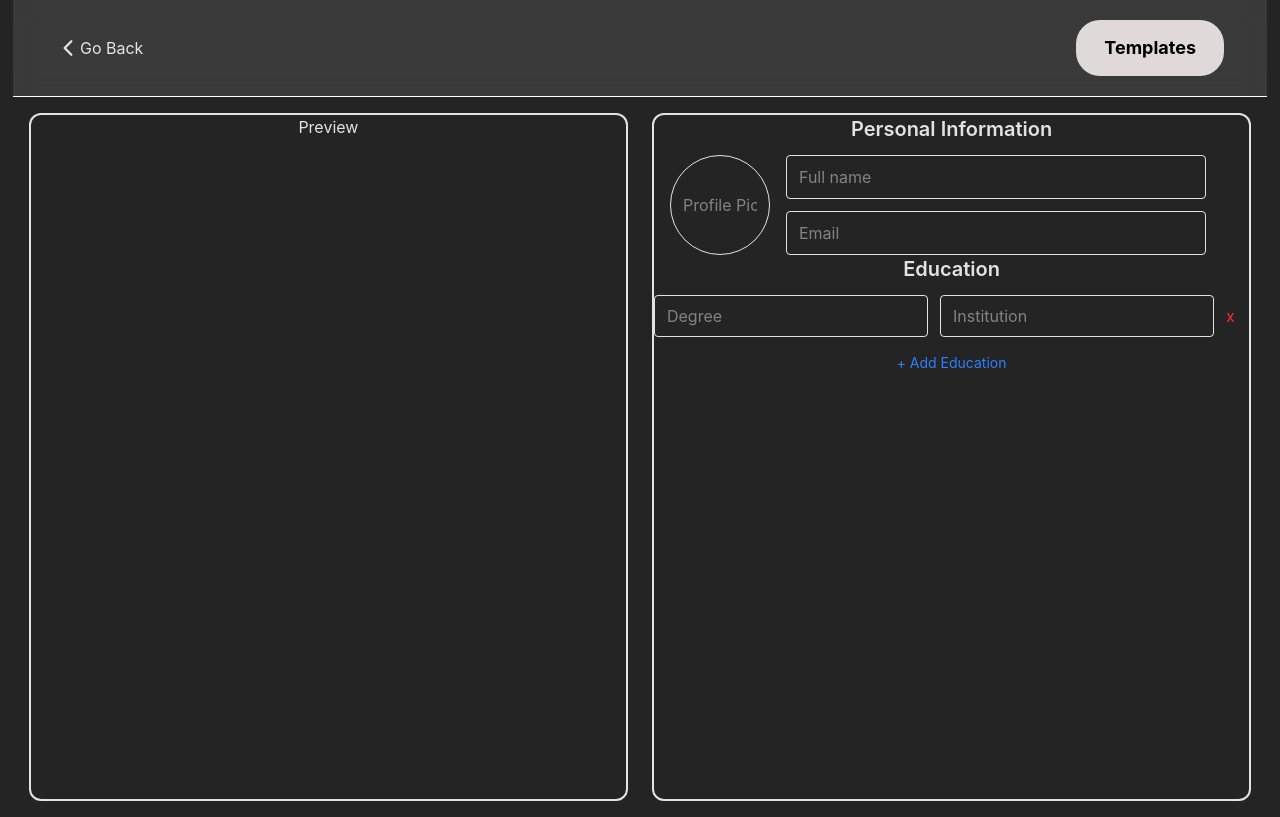
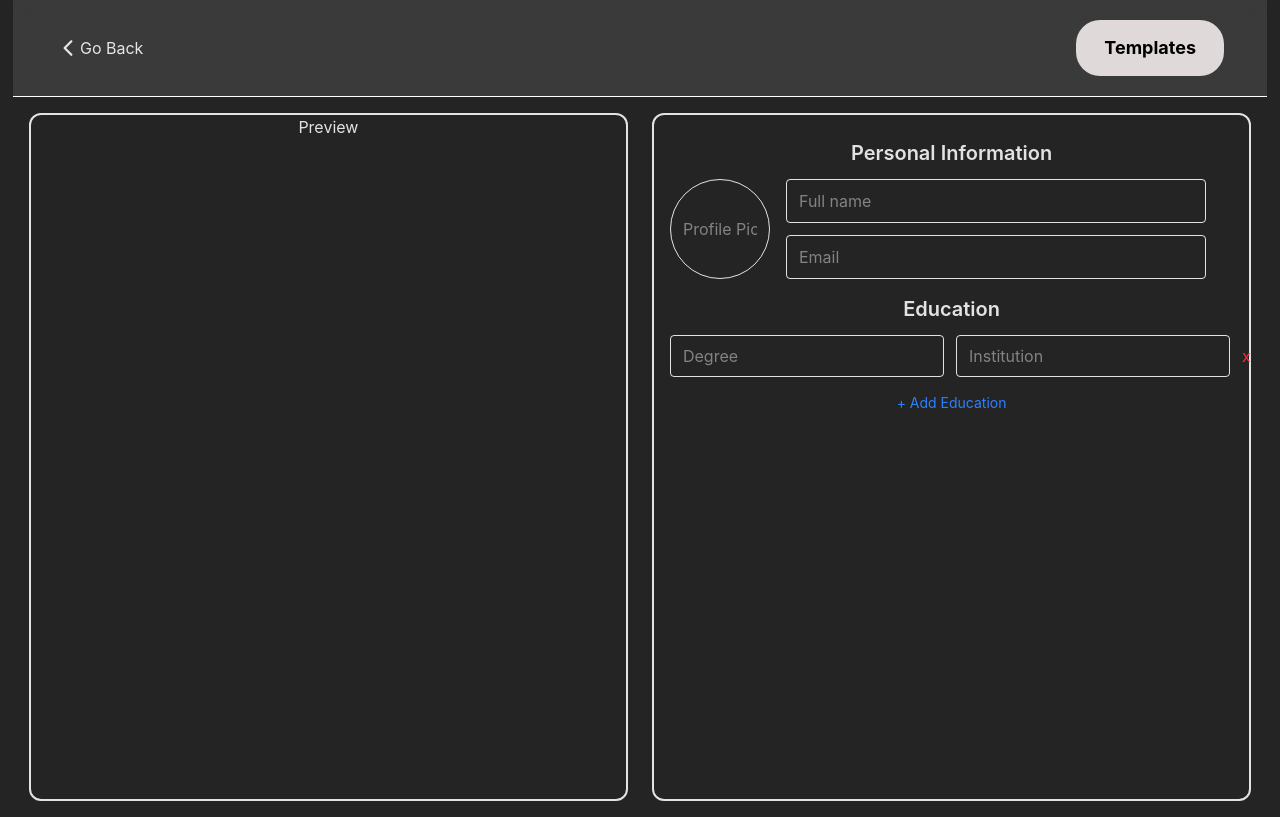
Before and after one commit to Subhranshu-Lenka/React-Resume-Builder, a React (Vite) app: page /builder in a window 1280 px wide. Built offline with nearby package versions, Linux system fonts and the light colour scheme; no server answers.

Commit message:
fixing style

```diff
--- a/src/components/Forms/ResumeBuilderForm/MainForm.jsx
+++ b/src/components/Forms/ResumeBuilderForm/MainForm.jsx
@@ -25,7 +25,7 @@ function MainForm() {
           <form
             action=""
             onSubmit={methods.handleSubmit(onSubmit)}
-            className="flex flex-col"
+            className="flex flex-col mt-6 px-4 gap-4"
           >
             <PersonalInfoForm />
             <EducationForm />
--- a/src/components/Forms/ResumeBuilderForm/SubComponents/PersonalInfoForm.jsx
+++ b/src/components/Forms/ResumeBuilderForm/SubComponents/PersonalInfoForm.jsx
@@ -6,7 +6,7 @@ function PersonalInfoForm() {
     <>
       <section>
         <h2 className="text-xl font-semibold mb-3">Personal Information</h2>
-        <div className="grid grid-cols-[auto_1fr_2%] gap-4 px-4 field-container">
+        <div className="grid grid-cols-[auto_1fr_2%] gap-4 field-container">
           <input
             {...register("photo")}
             placeholder="Profile Pic"
```
Also changed, not shown: src/components/Forms/ResumeBuilderForm/SubComponents/EducationForm.jsx (+3 -4 lines).
